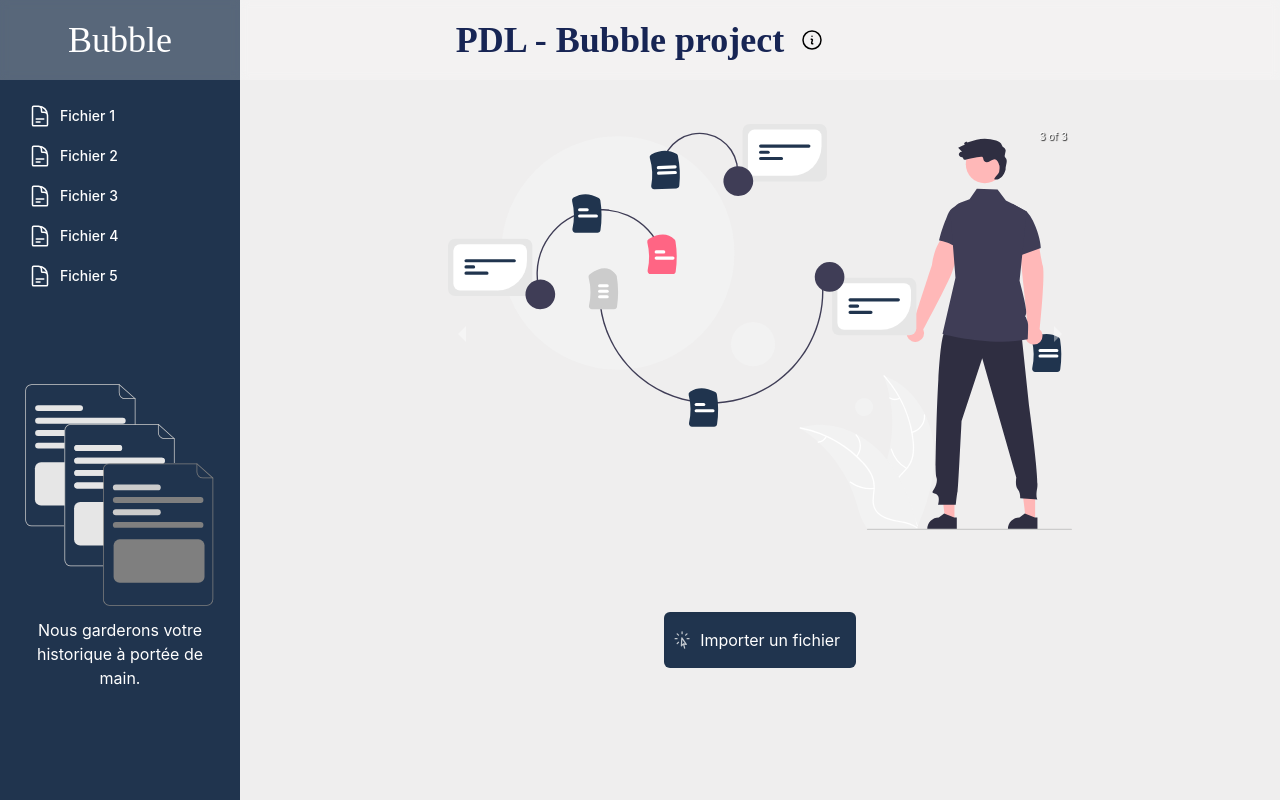
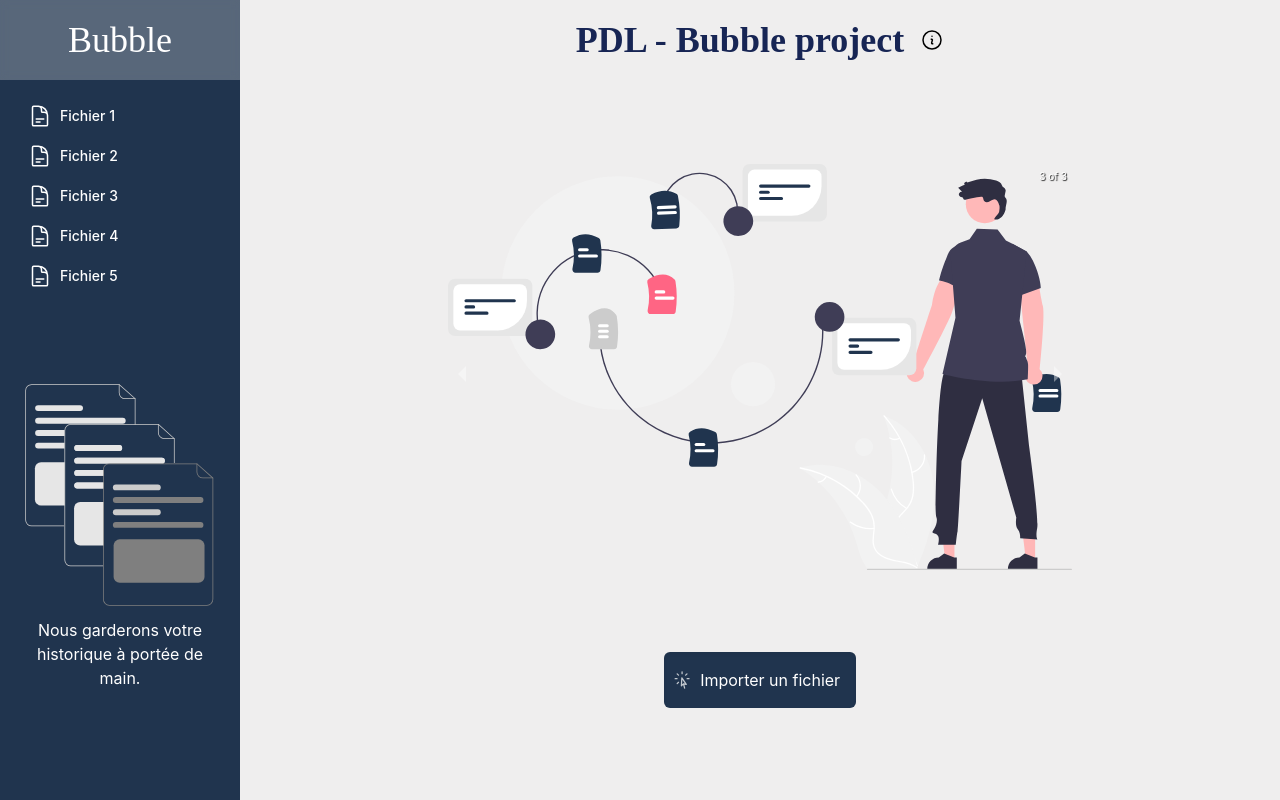
Before and after one commit to AyouLasme/BubleProject, a React (Create React App) app: page / in a window 1280 px wide. Built offline with nearby package versions, Linux system fonts and the light colour scheme.

Commit message:
Remove backdrop

```diff
--- a/src/components/Header.jsx
+++ b/src/components/Header.jsx
@@ -3,7 +3,7 @@
 export default function Header() {
     return (
         <div
-            className="w-full h-[5rem] fixed top-0 right-0 z-50 flex justify-center gap-4 items-center custom-backdrop">
+            className="w-full h-[5rem] top-0 right-0 z-50 flex justify-center gap-4 items-center">
             <span className="text-4xl my-5 text-blue-950 font-bold title">
                 PDL - Bubble project
             </span>
--- a/src/components/MainContent.jsx
+++ b/src/components/MainContent.jsx
@@ -29,7 +29,9 @@ export default function MainContent() {
 
     return (
         <div className="flex flex-col justify-around h-full bg-[#efeeee]">
+
             <Header />
+
             <div className="w-full h-full overflow-auto flex flex-col justify-center">
 
                 {
```
